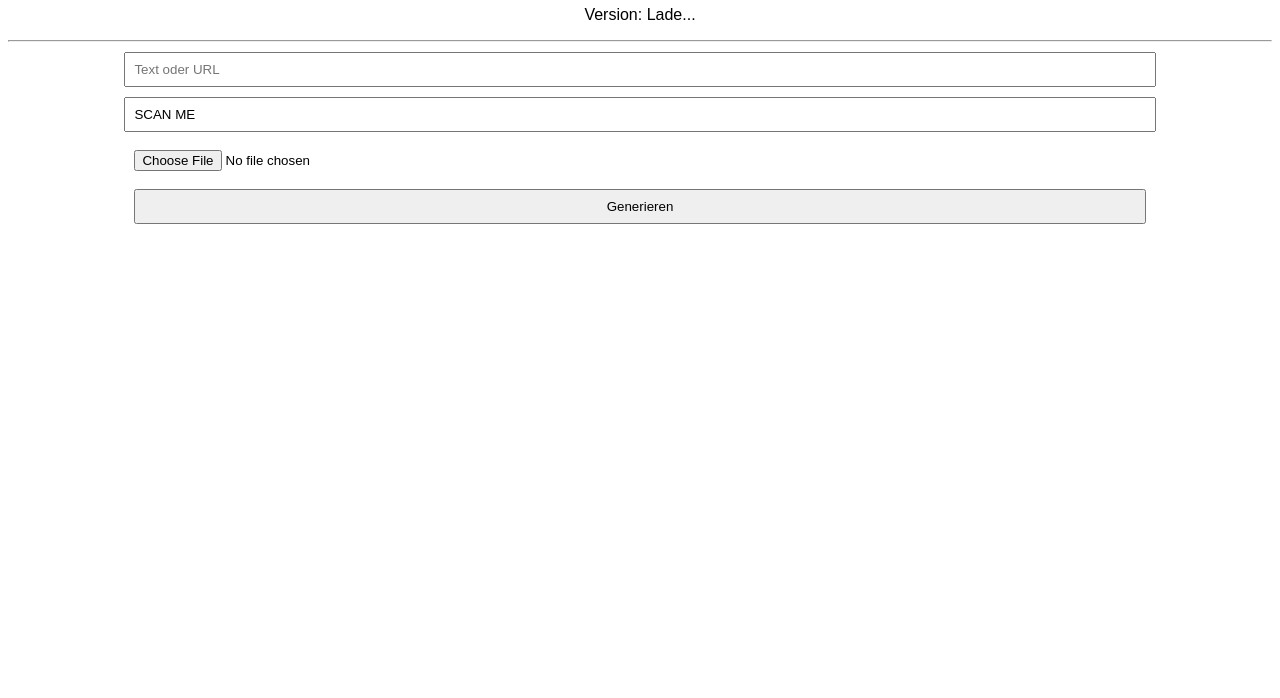
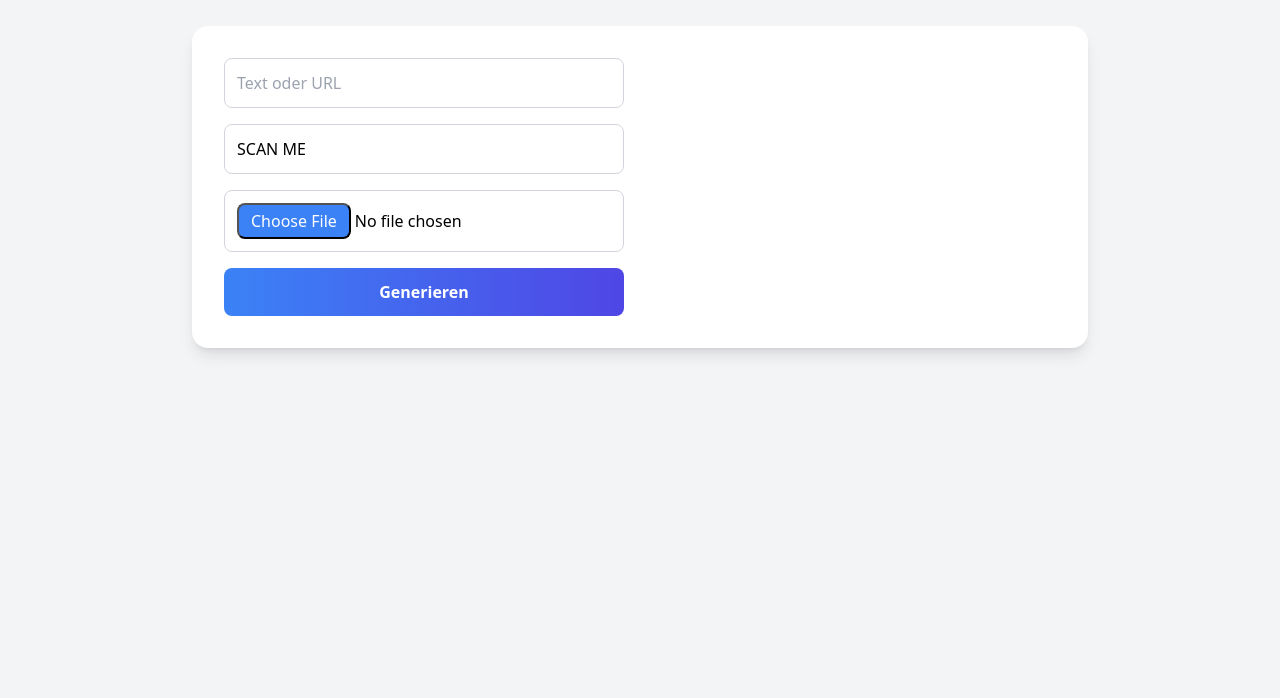
Before and after one commit to chrisblk/qrcodeapp, a plain HTML site: page static/index.html in a window 1280 px wide. Shown: the part 102-800 px from the top of the page. Drawn offline with nearby package versions, Linux system fonts and the light colour scheme.

Commit message:
added style

```diff
--- a/static/index.html
+++ b/static/index.html
@@ -4,17 +4,13 @@
     <meta charset="UTF-8" />
     <title>QR-Code Generator</title>
     <script src="https://unpkg.com/htmx.org@1.9.10"></script>
-    <style>
-        body { font-family: sans-serif; text-align: center; margin-top: 50px; }
-        form { margin-bottom: 20px; }
-        input, button { display: block; margin: 10px auto; padding: 8px; width: 80%; }
-        img { margin-top: 20px; border: 2px solid black; max-width: 90%; }
-    </style>
+    <script src="https://cdn.tailwindcss.com"></script>
 </head>
-<body>
-<h1>QR-Code Generator 2</h1>
+<body class="bg-gray-100 min-h-screen flex flex-col items-center justify-start p-6">
 
-<p>
+<h1 class="text-4xl font-bold text-gray-800 mb-4">QR-Code Generator</h1>
+
+<p class="mb-6 text-gray-600">
     Version:
     <span
             id="version"
@@ -26,19 +22,47 @@
         </span>
 </p>
 
-<hr>
-
+<div class="w-full max-w-4xl bg-white rounded-2xl shadow-lg p-8 flex flex-col md:flex-row gap-8">
+    <!-- Formular links -->
     <form
             hx-post="/generate"
             hx-target="#output"
             hx-encoding="multipart/form-data"
+            class="flex flex-col gap-4 md:w-1/2"
     >
-    <input name="content" type="text" placeholder="Text oder URL" required />
-    <input name="label" type="text" placeholder="Label" value="SCAN ME" />
-    <input name="logo" type="file" accept="image/png" />
-    <button type="submit">Generieren</button>
+        <input
+                name="content"
+                type="text"
+                placeholder="Text oder URL"
+                required
+                class="border border-gray-300 rounded-lg p-3 focus:outline-none focus:ring-2 focus:ring-blue-500"
+        />
+        <input
+                name="label"
+                type="text"
+                placeholder="Label"
+                value="SCAN ME"
+                class="border border-gray-300 rounded-lg p-3 focus:outline-none focus:ring-2 focus:ring-blue-500"
+        />
+        <input
+                name="logo"
+                type="file"
+                accept="image/png"
+                class="border border-gray-300 rounded-lg p-3 file:bg-blue-500 file:text-white file:rounded-lg file:px-3 file:py-1"
+        />
+        <button
+                type="submit"
+                class="bg-gradient-to-r from-blue-500 to-indigo-600 text-white font-semibold py-3 rounded-lg hover:from-indigo-600 hover:to-blue-500 transition-all"
+        >
+            Generieren
+        </button>
     </form>
 
-<div id="output"></div>
+    <!-- QR-Code rechts -->
+    <div id="output" class="md:w-1/2 flex justify-center items-center">
+        <!-- Das generierte Bild erscheint hier -->
+    </div>
+</div>
+
 </body>
 </html>
```
Lines whose indentation alone changed are shown as unchanged.
